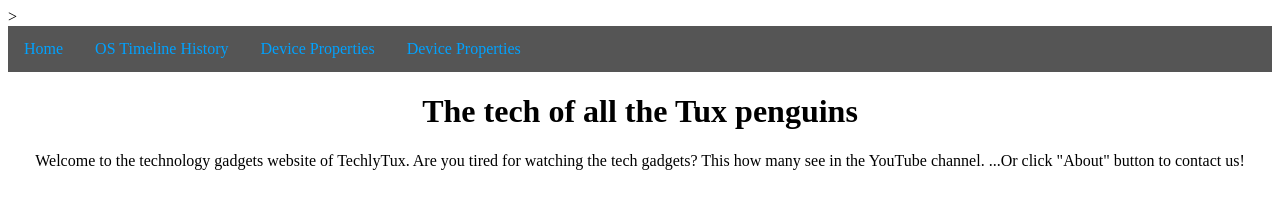
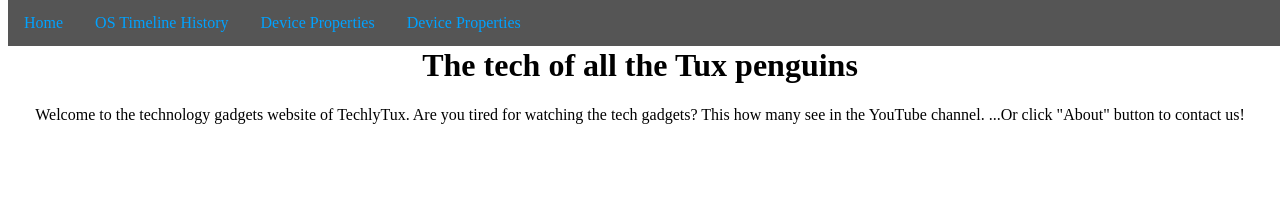
Before and after one commit to TechlyTux/website, a plain HTML site: page index.html in a window 1280 px wide. Drawn offline with Linux system fonts and the light colour scheme.

Commit message:
Update styles.css

```diff
--- a/styles.css
+++ b/styles.css
@@ -8,6 +8,10 @@
   padding: 0;
   overflow: hidden;
   background-color: #555555;
+  display: flex;
+  position: fixed;
+  top: 0;
+  width: 100%;
 }
 
 ul li {
@@ -24,4 +28,5 @@
 
 ul li a:hover {
   background-color: #00aeff;
+
 }
```
